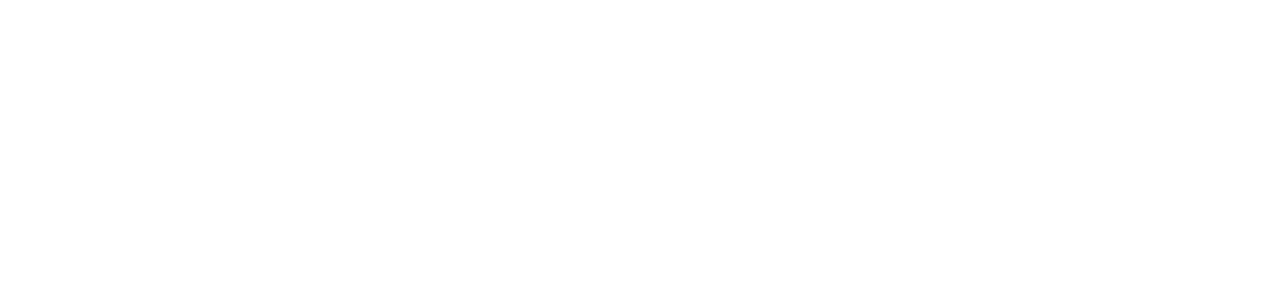
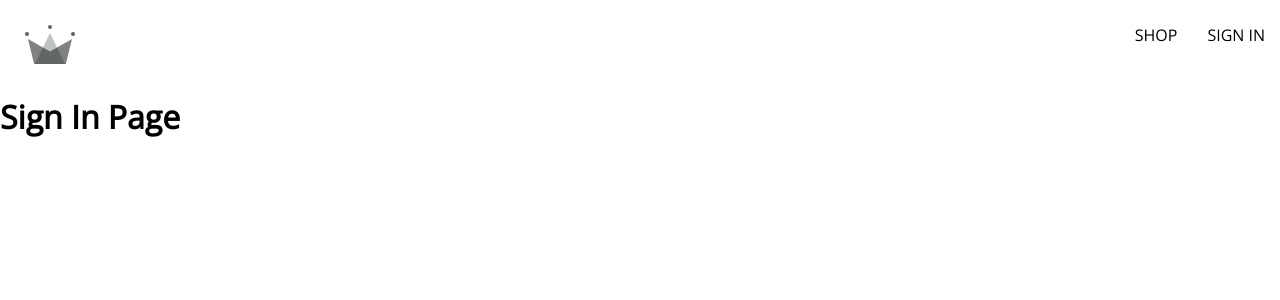
Before and after one commit to Muhammad-Sabbir/crwnClothingStepByStep, a React (Create React App) app: page /sign-in in a window 1280 px wide. Before the commit this address had no page. Shown: the top 300 px of the page. Built offline with nearby package versions, Linux system fonts and the light colour scheme; a web font is replaced by a local one.

Commit message:
Chapter 06: Authentication Firebase>> Lecture 88: Setting Up Firebase

```diff
--- a/package.json
+++ b/package.json
@@ -6,6 +6,7 @@
     "@testing-library/jest-dom": "^5.16.5",
     "@testing-library/react": "^13.4.0",
     "@testing-library/user-event": "^13.5.0",
+    "firebase": "^9.20.0",
     "prop-types": "^15.8.1",
     "react": "^18.2.0",
     "react-dom": "^18.2.0",
--- a/src/App.js
+++ b/src/App.js
@@ -1,6 +1,7 @@
 import { Routes, Route } from 'react-router-dom';
 
 import Navigation from './routes/navigation/navigation.component';
+import SignIn from './routes/sign-in/sign-in.component';
 
 import Home from './routes/home/home.component';
 
@@ -14,6 +15,7 @@
       <Route path='/' element={<Navigation />}>
         <Route index element={<Home />} />
         <Route path='shop' element={<Shop />} />
+        <Route path='sign-in' element={<SignIn />} />
       </Route>
     </Routes>
   );
--- a/src/routes/navigation/navigation.component.jsx
+++ b/src/routes/navigation/navigation.component.jsx
@@ -17,6 +17,9 @@
           <Link className='nav-link' to='/shop'>
             SHOP
           </Link>
+          <Link className='nav-link' to='/sign-in'>
+            SIGN IN
+          </Link>
         </div>
       </div>
       <Outlet />
--- /dev/null
+++ b/src/routes/sign-in/sign-in.component.jsx
@@ -0,0 +1,9 @@
+const SignIn = () => {
+  return (
+    <div>
+      <h1>Sign In Page</h1>
+    </div>
+  );
+};
+
+export default SignIn;
```
Also changed, not shown: gitcommands.txt, 1 other file (tests, documents, lock files or other folders).
